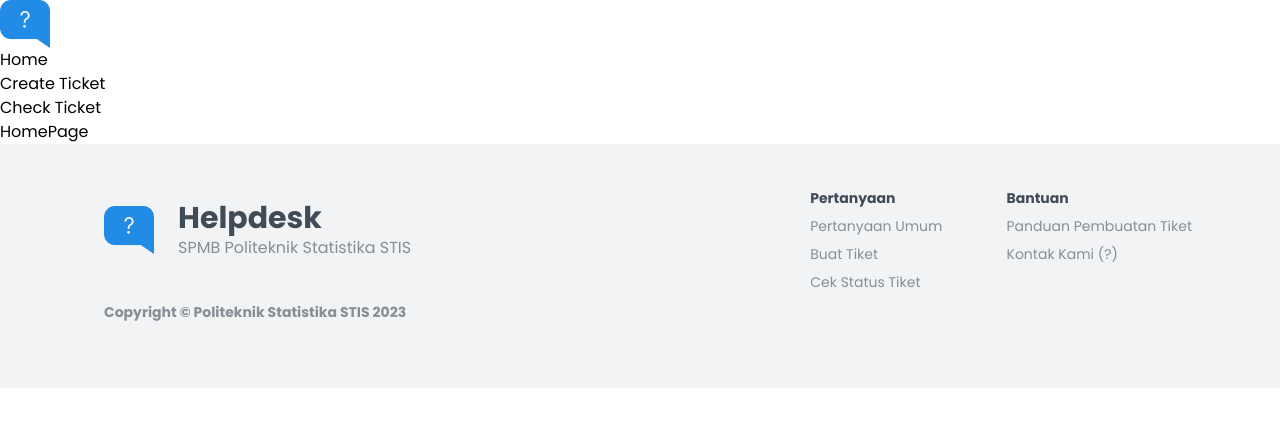
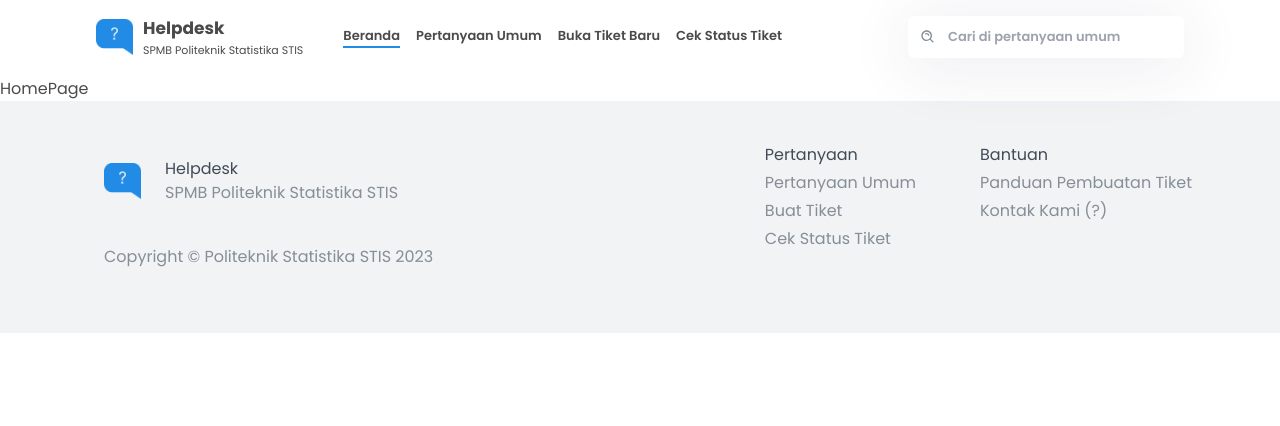
Before and after one commit to damarss/helpdesk, a Next.js app: page / in a window 1280 px wide. Shown: the top 426 px of the page. Built offline with nearby package versions, Linux system fonts and the light colour scheme.

Commit message:
Konfigurasi tailwind dan navbar awal

```diff
--- a/app/components/Logo.tsx
+++ b/app/components/Logo.tsx
@@ -8,9 +8,12 @@ const Logo = () => {
       <Image
         src={'/assets/img/logo.png'}
         alt="Logo Helpdesk"
-        width={50}
-        height={50}
+        width={37}
+        height={35}
       />
+      <h1>
+
+      </h1>
     </div>
   )
 }
--- a/app/components/Navbar.tsx
+++ b/app/components/Navbar.tsx
@@ -1,18 +1,103 @@
-import Link from 'next/link'
-import React from 'react'
+"use client";
 
-type Props = {}
+import Link from "next/link";
+import React from "react";
+import Logo from "./Logo";
+import { usePathname } from "next/navigation";
+import Searchbar from "./Searchbar";
 
-const Navbar = (props: Props) => {
+type menuType = {
+  id: number;
+  name: string;
+  url: string;
+};
+
+const menus: menuType[] = [
+  {
+    id: 1,
+    name: "Beranda",
+    url: "/",
+  },
+  {
+    id: 2,
+    name: "Pertanyaan Umum",
+    url: "/faq",
+  },
+  {
+    id: 3,
+    name: "Buka Tiket Baru",
+    url: "/create-ticket",
+  },
+  {
+    id: 4,
+    name: "Cek Status Tiket",
+    url: "/check-ticket",
+  },
+];
+
+const Navbar = () => {
+  const pathname = usePathname();
+
   return (
-    <nav>
-        <ul>
-            <li><Link href="/">Home</Link></li>
-            <li><Link href="/create-ticket">Create Ticket</Link></li>
-            <li><Link href="/check-ticket">Check Ticket</Link></li>
-        </ul>
+    <nav className="bg-white md:mx-20 md:h-[77px]">
+      <div className="max-w-screen-xl flex flex-wrap items-center mx-auto p-4 md:gap-10 justify-between">
+        <Link
+          href="/"
+          className="flex items-center justify-center space-x-[10px]"
+        >
+          <Logo />
+          <div className="flex flex-col">
+            <span className="font-h1 text-[17px] whitespace-nowrap">
+              Helpdesk
+            </span>
+            <span className="text-[11px]">SPMB Politeknik Statistika STIS</span>
+          </div>
+        </Link>
+        <div className="flex md:flex-1 items-center md:justify-between">
+          <button
+            data-collapse-toggle="navbar-default"
+            type="button"
+            className="inline-flex items-center p-2 ml-3 text-sm text-gray-500 md:hidden hover:bg-gray-100 focus:outline-none focus:ring-2 focus:ring-gray-200"
+            aria-controls="navbar-default"
+            aria-expanded="false"
+          >
+            <span className="sr-only">Open main menu</span>
+            <svg
+              className="w-6 h-6"
+              aria-hidden="true"
+              fill="currentColor"
+              viewBox="0 0 20 20"
+              xmlns="http://www.w3.org/2000/svg"
+            >
+              <path
+                fill-rule="evenodd"
+                d="M3 5a1 1 0 011-1h12a1 1 0 110 2H4a1 1 0 01-1-1zM3 10a1 1 0 011-1h12a1 1 0 110 2H4a1 1 0 01-1-1zM3 15a1 1 0 011-1h12a1 1 0 110 2H4a1 1 0 01-1-1z"
+                clip-rule="evenodd"
+              ></path>
+            </svg>
+          </button>
+          <div className="hidden w-full md:block md:w-auto" id="navbar-default">
+            <ul className="font-medium flex flex-col p-4 md:p-0 mt-4 border rounded-lg md:flex-row md:space-x-4 md:mt-0 md:border-0">
+              {menus.map((menu: menuType) => (
+                <li key={menu.id}>
+                  <Link
+                    href={menu.url}
+                    className={`${
+                      pathname == menu.url ? "active" : ""
+                    } block text-h3 font-h3 py-2 pl-3 pr-4 md:bg-transparent md:p-0 hover:border-b-2 hover:border-biru`}
+                    aria-current="page"
+                  >
+                    {menu.name}
+                  </Link>
+                </li>
+              ))}
+            </ul>
+          </div>
+          <Searchbar />
+        </div>
+      </div>
     </nav>
-  )
-}
+  );
+};
 
-export default Navbar
+export default Navbar;
--- a/app/components/Searchbar.tsx
+++ b/app/components/Searchbar.tsx
@@ -1,11 +1,25 @@
-import React from 'react'
+import React from "react";
+import { FaSearch } from "react-icons/fa";
+import { BiSearchAlt } from "react-icons/bi";
 
-type Props = {}
+type Props = {};
 
 const Searchbar = (props: Props) => {
   return (
-    <div>Searchbar</div>
-  )
-}
+    <div className="hidden md:flex relative">
+      <span className="pointer-events-none text-grey-mid absolute inset-y-0 start-0 grid w-10 place-content-center text-gray-500">
+        <BiSearchAlt />
+      </span>
 
-export default Searchbar
+      <input
+        type="input"
+        id="search"
+        placeholder="Cari di pertanyaan umum"
+        className="border-gray-200 ps-10 sm:text-sm text-h3 font-h3 placeholder:text-h3 placeholder:font-h3 h-[42px] w-[276px] rounded-md shadow-shadow-1"
+      />
+
+    </div>
+  );
+};
+
+export default Searchbar;
--- a/app/globals.css
+++ b/app/globals.css
@@ -1,3 +1,10 @@
 @tailwind base;
 @tailwind components;
 @tailwind utilities;
+
+@layer utilities {
+    .active {
+        @apply border-b-2;
+        @apply border-biru;
+    }
+}
--- a/app/layout.tsx
+++ b/app/layout.tsx
@@ -2,7 +2,7 @@ import './globals.css'
 import { Footer, Logo, Navbar } from './components'
 import { Poppins } from 'next/font/google'
 
-const poppins = Poppins({ weight: ['400', '700'], subsets: ['latin'] })
+const poppins = Poppins({ weight: ['400', '600', '700'], subsets: ['latin'] })
 
 export const metadata = {
   title: 'Helpdesk Politeknik Statistika STIS',
@@ -16,9 +16,8 @@ export default function RootLayout({
 }) {
   return (
     <html lang="id">
-      <body className={poppins.className}>
+      <body className={`${poppins.className} text-dark`}>
         <header>
-          <Logo />
           <Navbar />
         </header>
         {children}
--- a/package.json
+++ b/package.json
@@ -18,6 +18,7 @@
     "postcss": "8.4.24",
     "react": "18.2.0",
     "react-dom": "18.2.0",
+    "react-icons": "^4.9.0",
     "tailwindcss": "3.3.2",
     "typescript": "5.1.3"
   },
--- a/tailwind.config.js
+++ b/tailwind.config.js
@@ -6,6 +6,24 @@ module.exports = {
     './app/**/*.{js,ts,jsx,tsx,mdx}',
   ],
   theme: {
+    colors: {
+      'biru': '#228BE6',
+      'grey-base': '#F1F3F5',
+      'dark': '#4A4A4A',
+      'grey-mid': '#868E96',
+      'grey-light': '#D9D9D9',
+      'green': '#40C057',
+    },
+    fontSize: {
+      'h1': '36px',
+      'h2': '24px',
+      'h3': '13px',
+    },
+    fontWeight: {
+      'h1': '700',
+      'h2': '600',
+      'h3': '600',
+    },
     extend: {
       textColor: {
         'black-base': '#414B55',
@@ -15,6 +33,11 @@ module.exports = {
         'grey-base': '#F1F3F5',
       },
     },
+    boxShadow: {
+      'shadow-1': '0px 7px 64px rgba(65, 47, 87, 0.12)',
+      'shadow-2': '0px 7px 64px rgba(65, 47, 87, 0.7)',
+      'shadow-3': '0px 7px 64px rgba(65, 47, 87, 0.23)',
+    }
   },
   plugins: [],
 };
```
Also changed, not shown: 1 other file (tests, documents, lock files or other folders).
